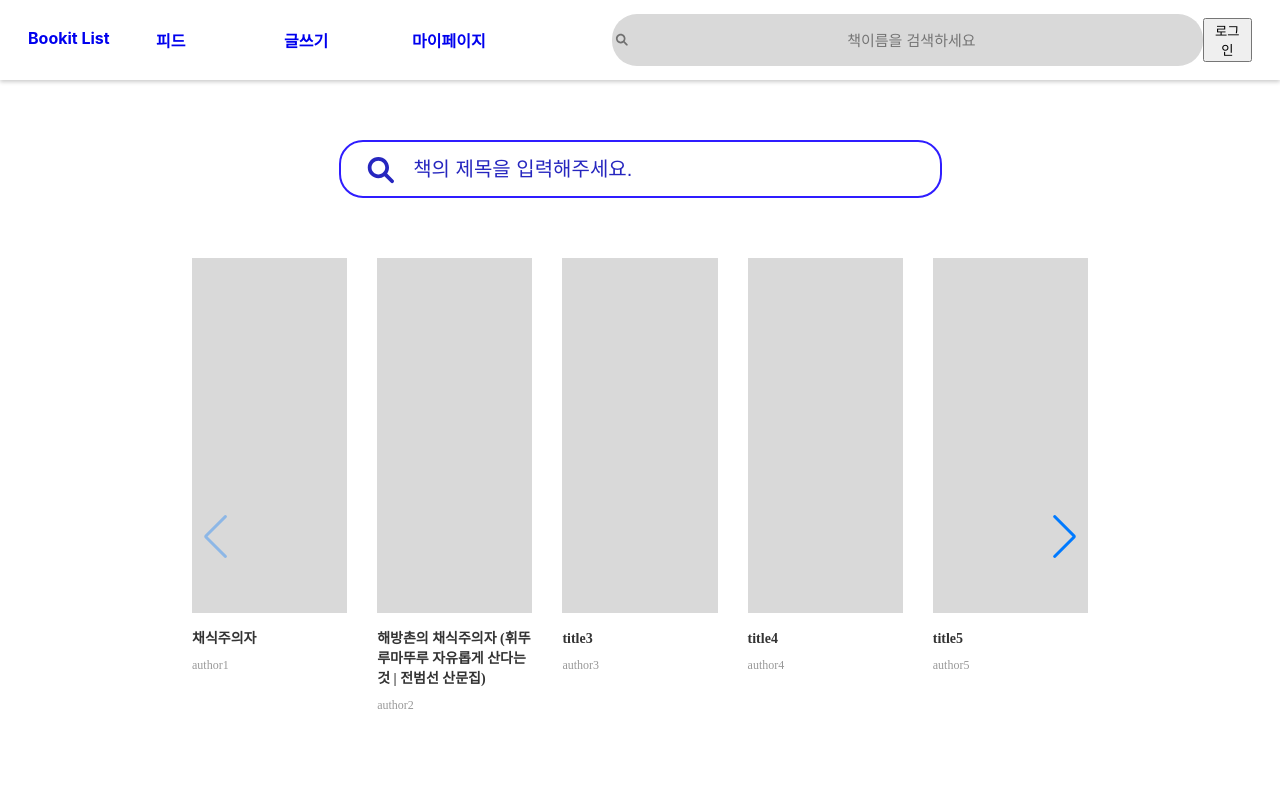
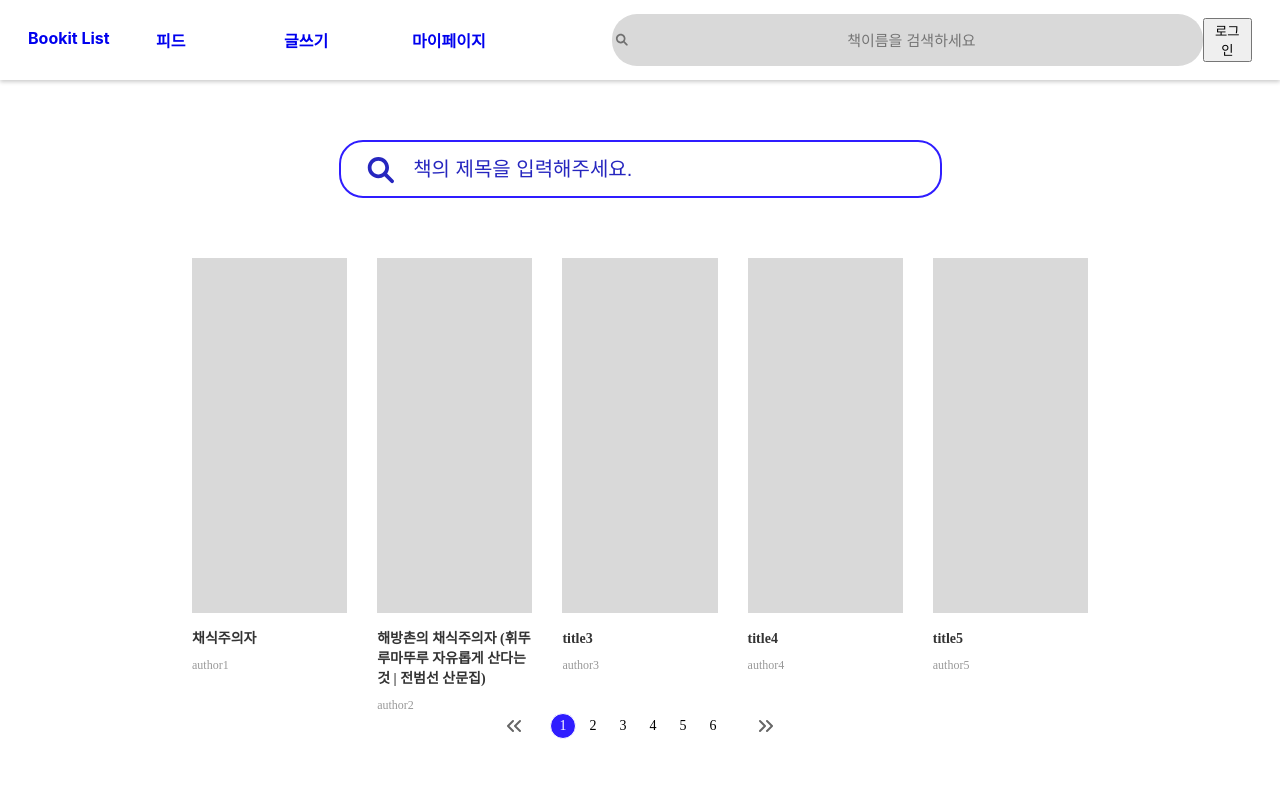
Before and after one commit to BookitList/BookitList_frontend, a React (Create React App) app: page /Writing in a window 1280 px wide. Shown: the top 791 px of the page. Built offline with nearby package versions, Linux system fonts and the light colour scheme.

Commit message:
Feat: BookCarousel 화살표 추가

```diff
--- a/src/pages/Writing/BookCarousel/BookCarousel.css
+++ b/src/pages/Writing/BookCarousel/BookCarousel.css
@@ -52,6 +52,8 @@
     height: 24px;
     text-align: center;
     line-height: 23px;
+    border-radius: 100%;
+    border: 1px solid white;
 }
 
 .swiper-pagination-bullet-active {
@@ -63,3 +65,30 @@
     text-align: center;
     line-height: 23px;
 }
+
+.swiper-pagination-bullet:hover{
+    border: 1px solid #D9D9D9;
+    cursor: pointer;
+}
+
+  .BookCarousel .swiper-button-next:after, .swiper-rtl .swiper-button-prev:after{
+    content: none;
+  }
+
+  .BookCarousel .swiper-button-prev:after, .swiper-rtl .swiper-button-next:after {
+    content: none;
+}
+
+.PaginationContainer {
+    display: flex;
+    align-items: center;
+    justify-content: center;
+}
+
+.PrevArrow{
+    margin-right: 24px;
+}
+.NextArrow{
+    margin-left: 24px;
+
+}
--- a/src/pages/Writing/BookCarousel/BookCarousel.js
+++ b/src/pages/Writing/BookCarousel/BookCarousel.js
@@ -4,6 +4,9 @@ import { Swiper, SwiperSlide } from 'swiper/react';
 import 'swiper/css';
 import 'swiper/css/navigation';
 import { Pagination, Navigation } from 'swiper/modules';
+import arrowPrev from '../../../img/SearchArrowPrev.svg';
+import arrowNext from '../../../img/bookSearchArrow.svg';
+
 
 const BookCarousel = () => {
 
@@ -17,7 +20,7 @@ const BookCarousel = () => {
         { cover: "cover 7", title: "title7", author: "author7" },
         { cover: "cover 8", title: "title8", author: "author8" },
         { cover: "cover 9", title: "title9", author: "author9" },
-        { cover: "cover 10", title: "title10 title10 title10 title10 title10 title10 title10 title10 title10 title10 title10 title10 title10 title10 title10 title10 title10 title10 title10 title10 title10", author: "author10" },
+        { cover: "cover 10", title: "title10  title10 title10 title10 title10title10 title10title10title10 title10", author: "author10" },
     ];
 
   return (
@@ -33,10 +36,10 @@ const BookCarousel = () => {
             return '<span class="' + className + '">' + (index + 1) + '</span>';
           },
         }}
-        navigation={{
-          nextEl: '.swiper-button-next',
-          prevEl: '.swiper-button-prev',
-        }}
+        // navigation={{
+        //   nextEl: '.swiper-button-next',
+        //   prevEl: '.swiper-button-prev',
+        // }}
         modules={[Pagination, Navigation]}
       >
 
@@ -48,9 +51,11 @@ const BookCarousel = () => {
           </SwiperSlide>
         ))}
 
+<div className="PaginationContainer">
+            <img className='PrevArrow' src={arrowPrev} alt="prev" />
         <div className="swiper-pagination"></div>
-        <div className="swiper-button-prev"></div>
-        <div className="swiper-button-next"></div>
+            <img className='NextArrow' src={arrowNext} alt="next" />
+</div>
       </Swiper>
     </div>
   );
```
Also changed, not shown: src/img/SearchArrowPrev.svg (added), src/img/bookSearchArrow.svg (added).
